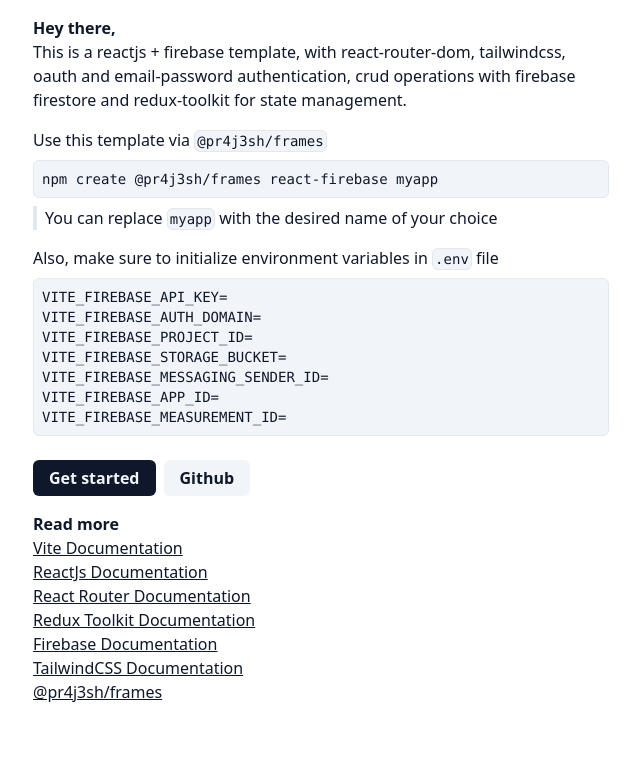
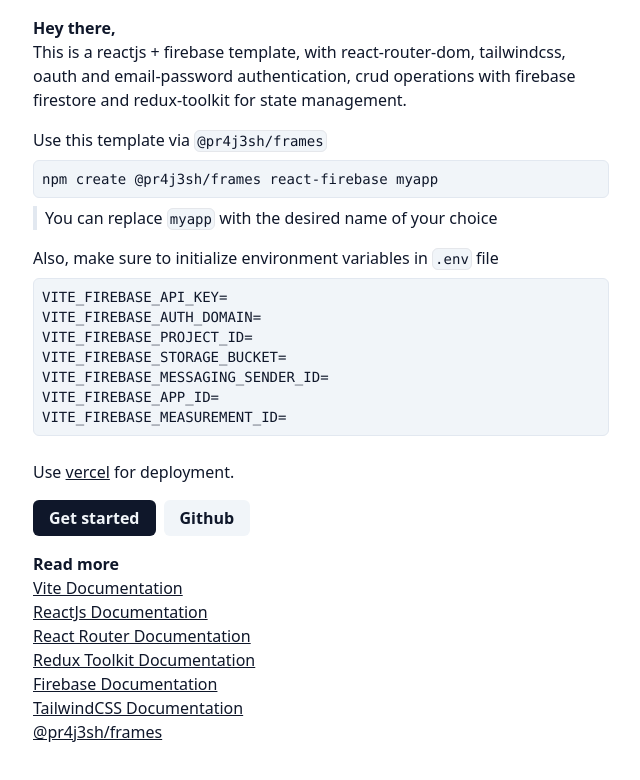
Before and after one commit to pr4j3sh/react-firebase, a React (Vite) app: page / in a window 1280 px wide. Shown: the top 780 px of the page, without its empty margins (319-959 px from the left). Built offline with nearby package versions, Linux system fonts and the light colour scheme; no server answers.

Commit message:
updated README

```diff
--- a/src/pages/home.jsx
+++ b/src/pages/home.jsx
@@ -67,6 +67,15 @@
           VITE_FIREBASE_MEASUREMENT_ID=
         </pre>
       </article>
+      <article>
+        <p>
+          Use{" "}
+          <a href="https://vercel.com/" target="_blank">
+            vercel
+          </a>{" "}
+          for deployment.{" "}
+        </p>
+      </article>
       <div className="flex gap-2">
         <Link to="/auth">
           <button>Get started</button>
```
Also changed, not shown: 1 other file (tests, documents, lock files or other folders).
